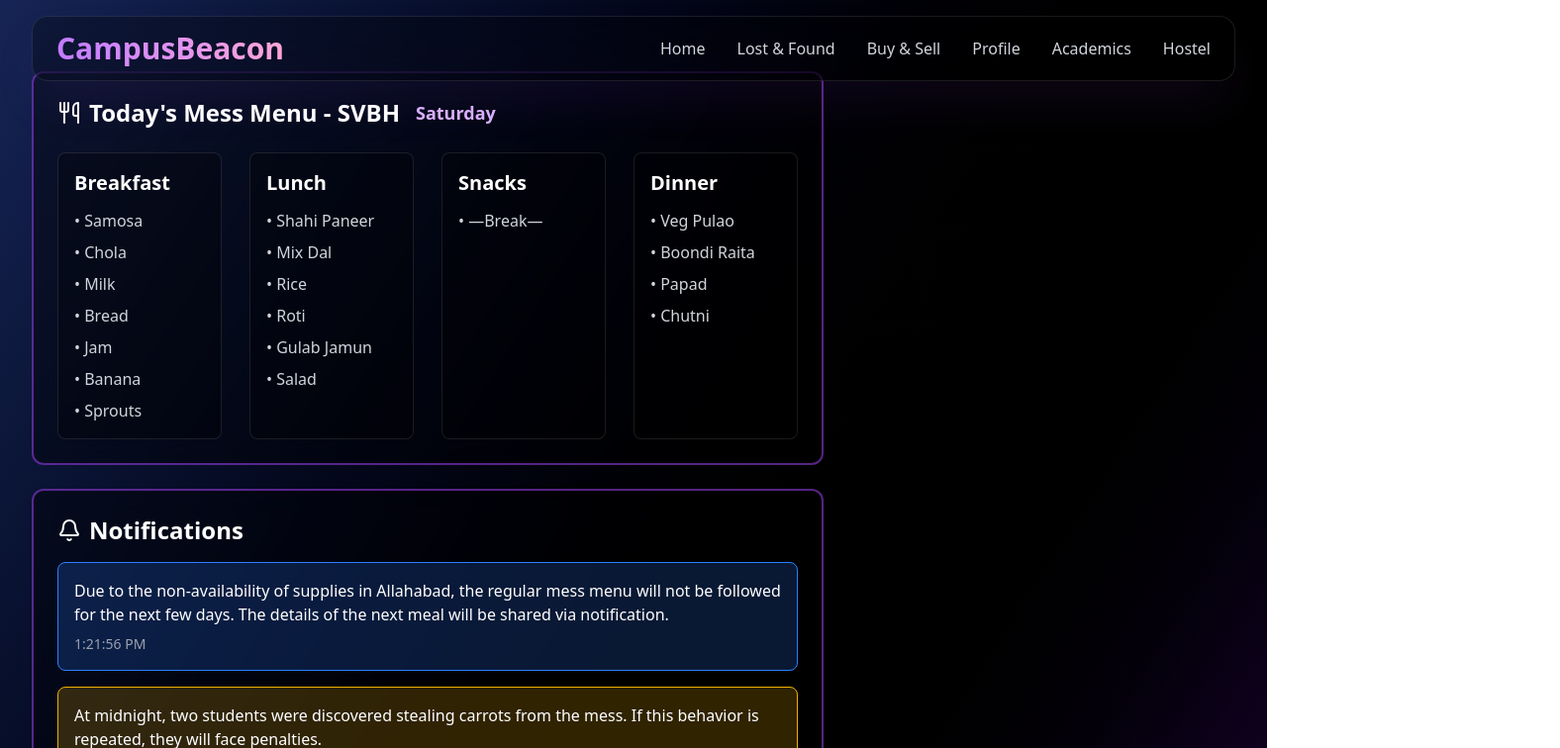
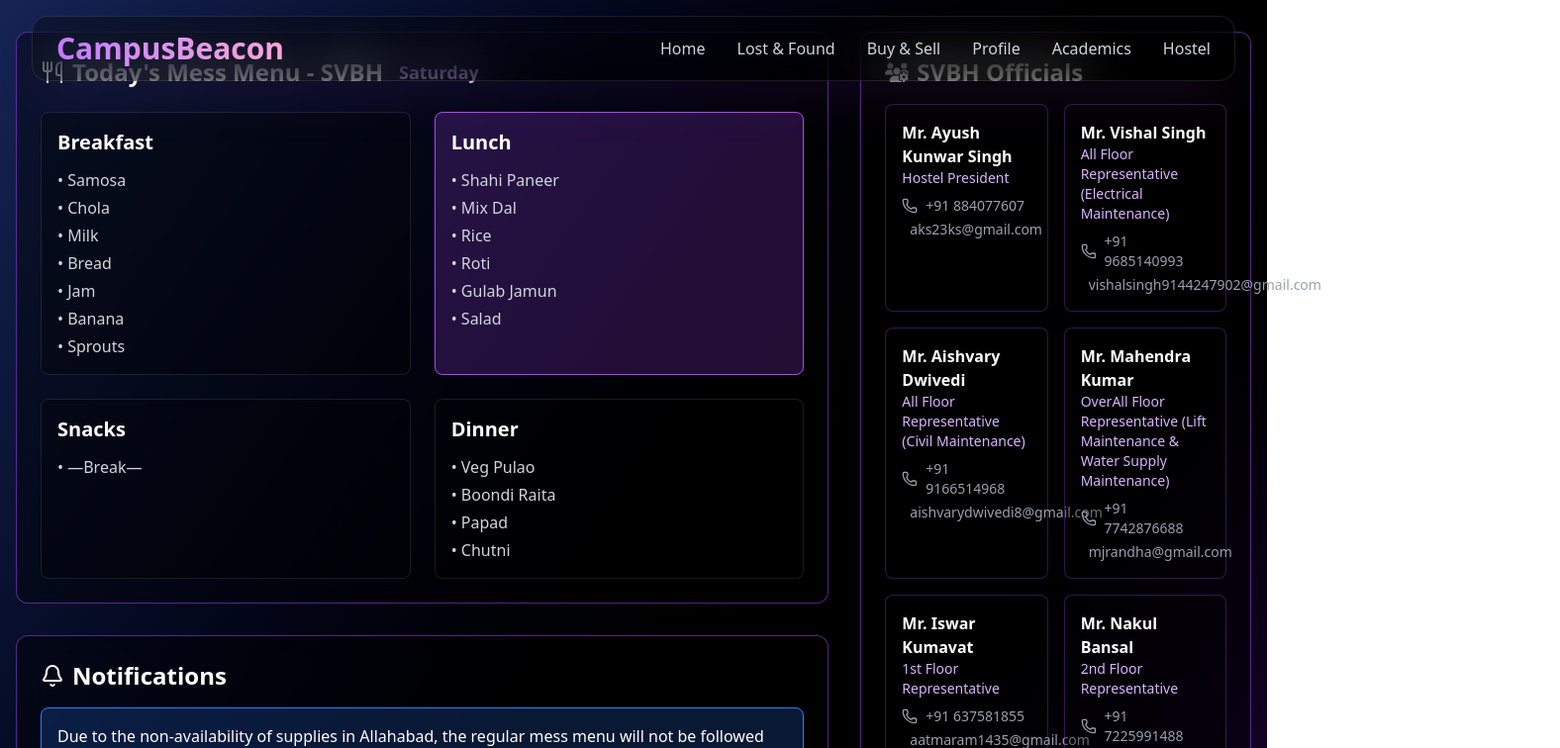
Before and after one commit to singhashish9963/CampusBeacon, a React (Vite) app in the folder client/CampusBeacon/: page /SVBH in a window 1280 px wide. Shown: the top 756 px of the page at 99% size, 1576 px wide, since content can reach past the window. Built offline with nearby package versions, Linux system fonts and the light colour scheme.

Commit message:
chnage few alignments in svbh

```diff
--- a/client/CampusBeacon/src/pages/HostelPages/SVBH.jsx
+++ b/client/CampusBeacon/src/pages/HostelPages/SVBH.jsx
@@ -2,11 +2,28 @@ import React, { useState } from "react";
 import { motion } from "framer-motion";
 import { Utensils, Phone, Mail, Bell, Wrench } from "lucide-react";
 import { FaUsersGear } from "react-icons/fa6";
+
 const SVBH = () => {
   const [currentDay, setCurrentDay] = useState(new Date().getDay());
   const [currentTime, setCurrentTime] = useState(new Date());
   const [selectedComplaintType, setSelectedComplaintType] = useState("");
   const [complaintDescription, setComplaintDescription] = useState("");
+  const [notifications, setNotifications] = useState([
+    {
+      id: 1,
+      message:
+        "Due to the non-availability of supplies in Allahabad, the regular mess menu will not be followed for the next few days. The details of the next meal will be shared via notification.",
+      type: "notice",
+      timestamp: new Date(),
+    },
+    {
+      id: 2,
+      message:
+        "At midnight, two students were discovered stealing carrots from the mess. If this behavior is repeated, they will face penalties.",
+      type: "warning",
+      timestamp: new Date(),
+    },
+  ]);
 
   const submitComplaint = () => {
     if (selectedComplaintType && complaintDescription) {
@@ -183,64 +200,49 @@ const SVBH = () => {
     },
   ];
 
-  const [notifications, setNotifications] = useState([
-    {
-      id: 1,
-      message:
-        "Due to the non-availability of supplies in Allahabad, the regular mess menu will not be followed for the next few days. The details of the next meal will be shared via notification.",
-      type: "notice",
-      timestamp: new Date(),
-    },
-    {
-      id: 2,
-      message:
-        "At midnight, two students were discovered stealing carrots from the mess. If this behavior is repeated, they will face penalties.",
-      type: "warning",
-      timestamp: new Date(),
-    },
-  ]);
-
   const getCurrentMeal = () => {
     const hour = currentTime.getHours();
-    if (hour >= 6 && hour < 10) return "breakfast";
-    if (hour >= 12 && hour < 15) return "lunch";
-    if (hour >= 16 && hour < 19) return "snacks";
-    return "dinner";
+    if (hour >= 6 && hour < 10) return "Breakfast";
+    if (hour >= 12 && hour < 15) return "Lunch";
+    if (hour >= 16 && hour < 19) return "Snacks";
+    return "Dinner";
   };
+
   return (
-    <div className="min-h-screen bg-gradient-to-br from-blue-950 via-black to-purple-900 p-8">
-      <div className="container mx-auto">
-        <div className="grid grid-cols-1 md:grid-cols-3 gap-8">
-          <div className="md:col-span-2 space-y-6">
-            {/* Mess Menu */}
+    <div className="min-h-screen bg-gradient-to-br from-blue-950 via-black to-purple-900 py-8">
+      <div className="container mx-auto px-4">
+        <div className="grid grid-cols-1 lg:grid-cols-3 gap-8">
+
+          <div className="lg:col-span-2 space-y-8">
+
             <motion.div
               initial={{ opacity: 0, y: 20 }}
               animate={{ opacity: 1, y: 0 }}
-              className="bg-black/40 backdrop-blur-lg rounded-xl p-6 border-2 border-purple-500/50 mt-10"
+              className="bg-black/40 backdrop-blur-lg rounded-xl p-6 border border-purple-500/50"
             >
               <h2 className="text-2xl font-bold text-white mb-6 flex items-center">
-                <Utensils className="mr-2" /> Today's Mess Menu - SVBH
+                <Utensils className="mr-2" /> Today's Mess Menu - SVBH{" "}
                 <span className="ml-4 text-lg text-purple-300">
                   {daysOfWeek[currentDay]}
                 </span>
               </h2>
-              <div className="grid grid-cols-1 lg:grid-cols-4 gap-7">
+              <div className="grid grid-cols-1 md:grid-cols-2 gap-6">
                 {menu[daysOfWeek[currentDay]] &&
                   Object.entries(menu[daysOfWeek[currentDay]]).map(
                     ([meal, items]) => (
                       <motion.div
                         key={meal}
-                        whileHover={{ scale: 1.12 }}
+                        whileHover={{ scale: 1.05 }}
                         className={`p-4 rounded-lg border ${
                           getCurrentMeal() === meal
                             ? "bg-purple-500/20 border-purple-500"
                             : "bg-black/30 border-white/10"
                         }`}
                       >
-                        <h3 className="text-xl font-semibold text-white capitalize mb-3 ">
+                        <h3 className="text-xl font-semibold text-white capitalize mb-3">
                           {meal}
                         </h3>
-                        <ul className="space-y-2">
+                        <ul className="space-y-1">
                           {items.split(", ").map((item, index) => (
                             <li key={index} className="text-gray-300">
                               • {item}
@@ -253,12 +255,10 @@ const SVBH = () => {
               </div>
             </motion.div>
 
-            {/* Notifications */}
-
             <motion.div
               initial={{ opacity: 0, y: 20 }}
               animate={{ opacity: 1, y: 0 }}
-              className="bg-black/40 backdrop-blur-lg rounded-xl p-6 border-2 border-purple-500/50"
+              className="bg-black/40 backdrop-blur-lg rounded-xl p-6 border border-purple-500/50"
             >
               <h2 className="text-2xl font-bold text-white mb-4 flex items-center">
                 <Bell className="mr-2" /> Notifications
@@ -284,13 +284,10 @@ const SVBH = () => {
               </div>
             </motion.div>
 
-            <div className="space-y-6">
-              {/* Complaint Form */}
-
             <motion.div
               initial={{ opacity: 0, x: 20 }}
               animate={{ opacity: 1, x: 0 }}
-                className="bg-black/40 backdrop-blur-lg rounded-xl p-6 border-2 border-purple-500/50"
+              className="bg-black/40 backdrop-blur-lg rounded-xl p-6 border border-purple-500/50"
             >
               <h2 className="text-2xl font-bold text-white mb-4 flex items-center">
                 <Wrench className="mr-2" /> File Complaint
@@ -321,17 +318,17 @@ const SVBH = () => {
               </button>
             </motion.div>
           </div>
-            {/* Officials Section */}
 
+          <div className="space-y-8">
             <motion.div
               initial={{ opacity: 0, x: 20 }}
               animate={{ opacity: 1, x: 0 }}
-              className="bg-black/40 backdrop-blur-lg rounded-xl p-6 border-2 border-purple-500/50 w-386"
+              className="bg-black/40 backdrop-blur-lg rounded-xl p-6 border border-purple-500/50"
             >
               <h2 className="text-white font-bold text-2xl mb-4 flex items-center">
                 <FaUsersGear className="mr-2" /> SVBH Officials
               </h2>
-              <div className="space-y-4 grid grid-cols-1 lg:grid-cols-4 gap-7">
+              <div className="grid grid-cols-1 sm:grid-cols-2 gap-4">
                 {hostelOfficials.map((official) => (
                   <motion.div
                     key={official.name}
```
Lines whose indentation alone changed are shown as unchanged.
